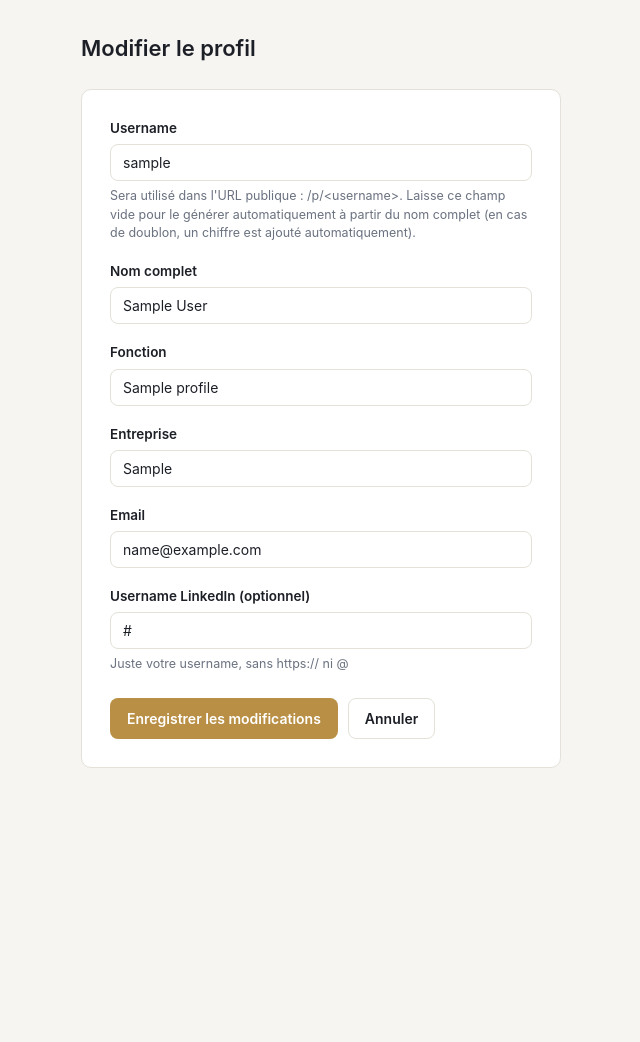
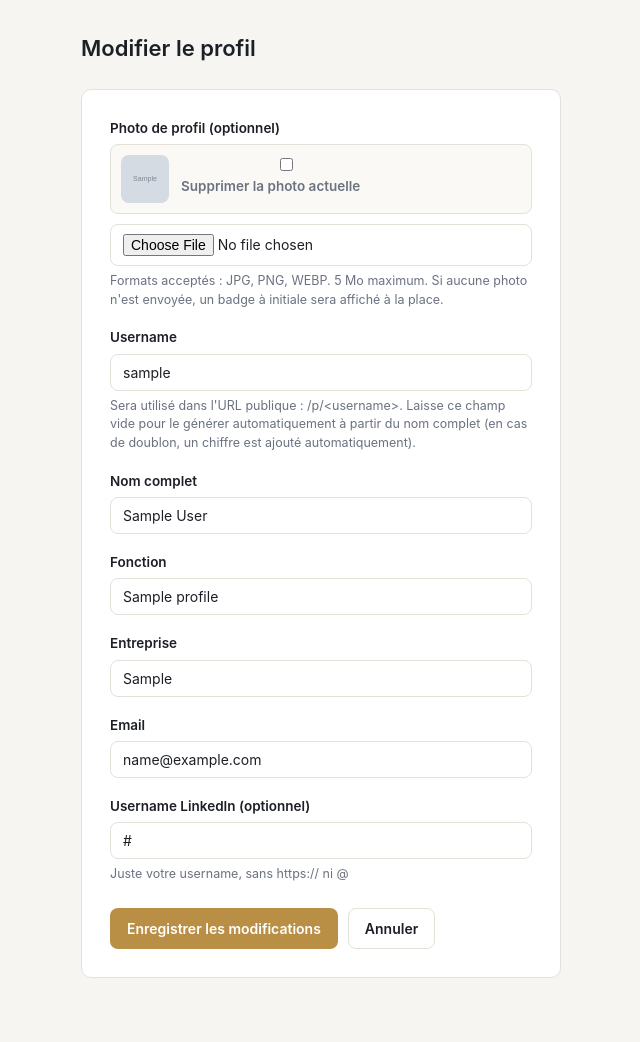
Before and after one commit to moujtahidothman3/nfc-card, a Flask app: page /admin/1/edit in a window 1280 px wide. Shown: the part 74-1116 px from the top of the page, without its empty margins (103-743 px from the left). Before the commit the page ends 842 px from the top, so only its background shows below. Run offline with Flask 3, Linux system fonts and the light colour scheme; tables that the repository leaves empty hold one stand-in row (values such as "Sample post"); grey boxes marked "Sample" are stand-in pictures.

Commit message:
Ajouter upload de photo de profil

```diff
--- a/app.py
+++ b/app.py
@@ -1,9 +1,11 @@
 import os
 import re
 import unicodedata
+import uuid
 from io import BytesIO
 
 import segno
+from werkzeug.utils import secure_filename
 from flask import (
     Flask,
     render_template,
@@ -24,9 +26,20 @@ os.makedirs(INSTANCE_DIR, exist_ok=True)
 
 DB_PATH = os.path.join(INSTANCE_DIR, "database.db")
 
+# Dossier où sont stockées les photos de profil uploadées.
+# ATTENTION : sur un hébergeur gratuit comme Render, ce dossier est
+# effacé à chaque redéploiement (même limitation que la base SQLite).
+UPLOAD_FOLDER = os.path.join(BASE_DIR, "static", "uploads")
+os.makedirs(UPLOAD_FOLDER, exist_ok=True)
+ALLOWED_PHOTO_EXTENSIONS = {"png", "jpg", "jpeg", "webp"}
+
 app = Flask(__name__)
 app.config["SQLALCHEMY_DATABASE_URI"] = f"sqlite:///{DB_PATH}"
 app.config["SQLALCHEMY_TRACK_MODIFICATIONS"] = False
+app.config["UPLOAD_FOLDER"] = UPLOAD_FOLDER
+# Limite la taille max d'un fichier envoyé à 5 Mo, pour éviter qu'une
+# photo énorme (ou un envoi malveillant) ne sature le serveur.
+app.config["MAX_CONTENT_LENGTH"] = 5 * 1024 * 1024
 
 # Nécessaire pour que flash() fonctionne (signe les messages stockés
 # temporairement côté client dans un cookie de session).
@@ -101,6 +114,43 @@ def generate_qr_png(data, size=200):
     qr.save(buffer, kind="png", scale=scale, border=4, dark="black", light="white")
     buffer.seek(0)
     return buffer
+
+
+def allowed_photo(filename):
+    return (
+        "." in filename
+        and filename.rsplit(".", 1)[1].lower() in ALLOWED_PHOTO_EXTENSIONS
+    )
+
+
+def save_uploaded_photo(file_storage):
+    """
+    Sauvegarde une photo uploadée sur le disque avec un nom de fichier
+    unique (pour éviter tout conflit entre profils), et retourne le nom
+    de fichier à stocker en base. Retourne None si aucun fichier valide
+    n'a été fourni.
+    """
+    if not file_storage or file_storage.filename == "":
+        return None
+
+    if not allowed_photo(file_storage.filename):
+        return None
+
+    extension = file_storage.filename.rsplit(".", 1)[1].lower()
+    unique_name = f"{uuid.uuid4().hex}.{extension}"
+    safe_name = secure_filename(unique_name)
+
+    file_storage.save(os.path.join(app.config["UPLOAD_FOLDER"], safe_name))
+    return safe_name
+
+
+def delete_photo_file(filename):
+    """Supprime un fichier photo du disque s'il existe, sans jamais planter."""
+    if not filename:
+        return
+    path = os.path.join(app.config["UPLOAD_FOLDER"], filename)
+    if os.path.exists(path):
+        os.remove(path)
 
 
 def clean_linkedin_username(raw_value):
@@ -342,6 +392,7 @@ def admin_create():
         company=form_data["company"],
         email=form_data["email"],
         linkedin=linkedin_username,
+        photo_filename=save_uploaded_photo(request.files.get("photo")),
     )
     db.session.add(profile)
     db.session.commit()
@@ -401,6 +452,19 @@ def admin_edit(profile_id):
     profile.company = form_data["company"]
     profile.email = form_data["email"]
     profile.linkedin = linkedin_username
+
+    if request.form.get("remove_photo") == "1":
+        # La personne a coché "Supprimer la photo actuelle"
+        delete_photo_file(profile.photo_filename)
+        profile.photo_filename = None
+    else:
+        new_photo_filename = save_uploaded_photo(request.files.get("photo"))
+        if new_photo_filename:
+            # Une nouvelle photo a été envoyée : on remplace l'ancienne
+            delete_photo_file(profile.photo_filename)
+            profile.photo_filename = new_photo_filename
+        # Sinon : aucun changement, on garde la photo existante telle quelle
+
     db.session.commit()
 
     flash("Profil modifié", "success")
@@ -416,6 +480,7 @@ def admin_delete(profile_id):
         return render_template("admin/confirm_delete.html", profile=profile)
 
     # --- Suppression réelle (POST uniquement) ---
+    delete_photo_file(profile.photo_filename)
     db.session.delete(profile)
     db.session.commit()
 
@@ -429,4 +494,11 @@ def not_found(error):
 
 
 if __name__ == "__main__":
-    app.run(debug=True)
+    # Ce bloc n'est utilisé QUE quand on lance "py app.py" directement (développement local).
+    # En production, gunicorn importe directement l'objet "app" et n'exécute jamais ce bloc,
+    # donc debug=True ici n'est jamais actif sur le serveur en ligne.
+    #
+    # FLASK_DEBUG=false peut être positionné en local si besoin de désactiver le débogueur.
+    debug_mode = os.environ.get("FLASK_DEBUG", "true").lower() == "true"
+    port = int(os.environ.get("PORT", 5000))
+    app.run(debug=debug_mode, host="0.0.0.0", port=port)
--- a/models.py
+++ b/models.py
@@ -13,6 +13,7 @@ class Profile(db.Model):
     company   = db.Column(db.String(100), nullable=False)
     email     = db.Column(db.String(120), nullable=False)
     linkedin  = db.Column(db.String(100), nullable=True)
+    photo_filename = db.Column(db.String(200), nullable=True)
 
     def __repr__(self):
         return f"<Profile {self.username}>"
--- a/static/admin.css
+++ b/static/admin.css
@@ -218,6 +218,34 @@ body {
   color: var(--admin-ink-soft);
 }
 
+.current-photo {
+  display: flex;
+  align-items: center;
+  gap: 12px;
+  margin-bottom: 10px;
+  padding: 10px;
+  background: #faf9f6;
+  border: 1px solid var(--admin-border);
+  border-radius: 8px;
+}
+
+.current-photo img {
+  width: 48px;
+  height: 48px;
+  border-radius: 8px;
+  object-fit: cover;
+  flex-shrink: 0;
+}
+
+.remove-photo-check {
+  display: flex;
+  align-items: center;
+  gap: 6px;
+  font-size: 13px;
+  color: var(--admin-ink-soft);
+  cursor: pointer;
+}
+
 .form-actions {
   display: flex;
   gap: 10px;
--- a/templates/admin/form.html
+++ b/templates/admin/form.html
@@ -10,7 +10,30 @@
     class="admin-form"
     method="POST"
     action="{{ url_for('admin_edit', profile_id=profile.id) if profile else url_for('admin_create') }}"
+    enctype="multipart/form-data"
   >
+    <div class="form-row">
+      <label for="photo">Photo de profil (optionnel)</label>
+
+      {% if profile and profile.photo_filename %}
+        <div class="current-photo">
+          <img src="{{ url_for('static', filename='uploads/' + profile.photo_filename) }}" alt="Photo actuelle">
+          <label class="remove-photo-check">
+            <input type="checkbox" name="remove_photo" value="1">
+            Supprimer la photo actuelle
+          </label>
+        </div>
+      {% endif %}
+
+      <input
+        type="file"
+        id="photo"
+        name="photo"
+        accept=".jpg,.jpeg,.png,.webp"
+      >
+      <p class="form-hint">Formats acceptés : JPG, PNG, WEBP. 5 Mo maximum. Si aucune photo n'est envoyée, un badge à initiale sera affiché à la place.</p>
+    </div>
+
     <div class="form-row">
       <label for="username">Username</label>
       <input
--- a/templates/profile.html
+++ b/templates/profile.html
@@ -14,7 +14,11 @@
 
   <main class="card">
 
-    <div class="monogram">{{ profile.full_name[0] }}</div>
+    {% if profile.photo_filename %}
+      <img class="avatar-photo" src="{{ url_for('static', filename='uploads/' + profile.photo_filename) }}" alt="Photo de {{ profile.full_name }}">
+    {% else %}
+      <div class="monogram">{{ profile.full_name[0] }}</div>
+    {% endif %}
 
     <h1 class="full-name">{{ profile.full_name }}</h1>
     <p class="role-line">{{ profile.job_title }} · {{ profile.company }}</p>
```
Also changed, not shown: migrate_add_photo.py (added, +50 -0 lines), static/style.css (+16 -5 lines), static/uploads/b5c87585e8814cdb9a30c78406d784c8.png (added).
